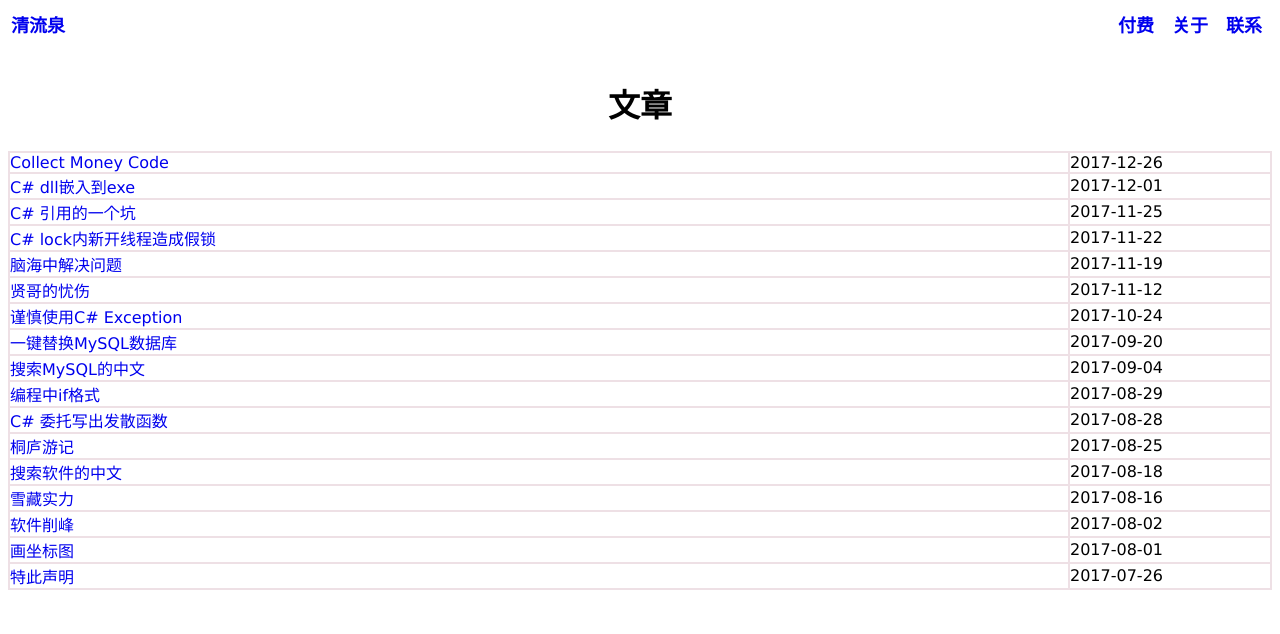
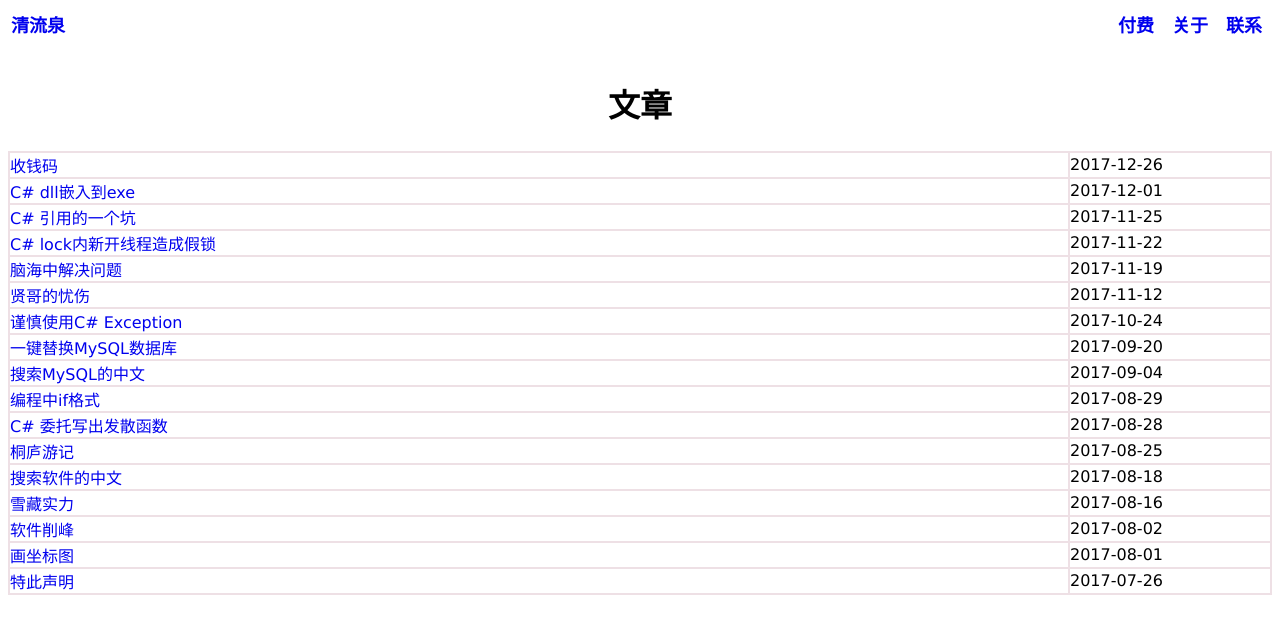
Before and after one commit to yinyongxian/yinyongxian.github.io, a Jekyll site: the page built from index.html, in a window 1280 px wide. Shown: the top 634 px of the page. Built offline with Jekyll 4.4.1, drawn with Linux system fonts in a browser that asks for light colours.

Commit message:
收钱码

```diff
--- a/_posts/2017-12-26-collect-money-code.html
+++ b/_posts/2017-12-26-collect-money-code.html
@@ -1,4 +1,4 @@
-----
+---
 layout: default
 title: 收钱码
 ---
@@ -8,7 +8,6 @@ title: 收钱码
 <head>
 <meta charset="utf-8">
 <title>收钱码</title>
-<link href="../Media/style/main.css" rel="stylesheet" type="text/css">
 </head>
 
 <body>
```
